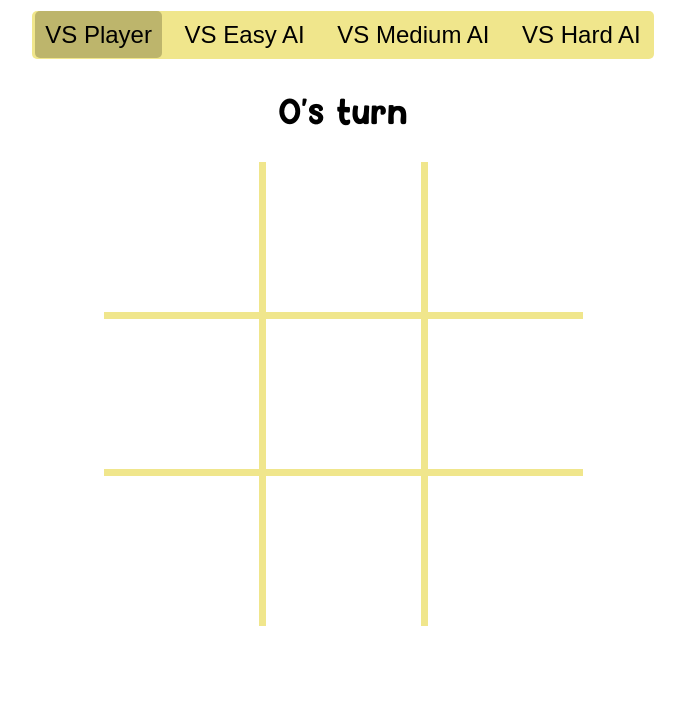
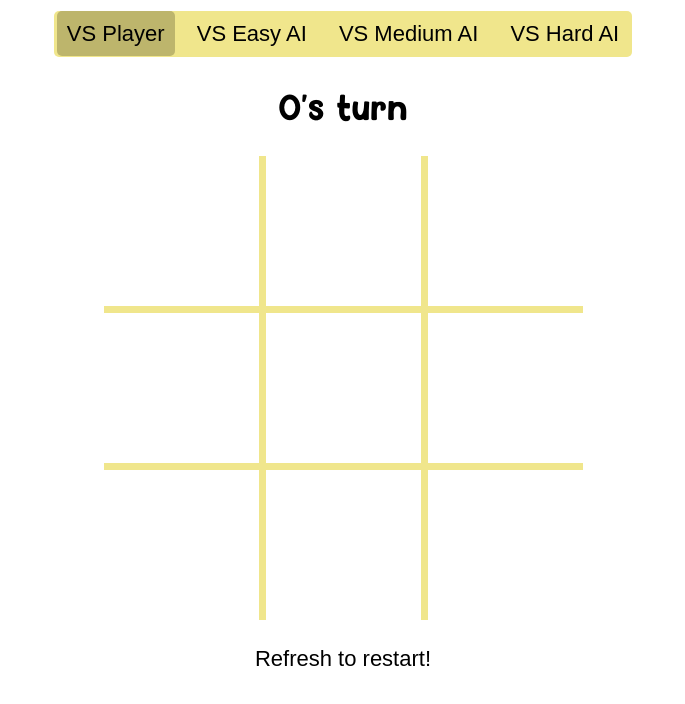
Before and after one commit to EnDiGi/TicTacToe-in-JS, a plain HTML site: page index.html in a window 1280 px wide. Shown: the whole page, without its empty margins (297-982 px from the left). Drawn offline with Linux system fonts and the light colour scheme.

Commit message:
Reduced font-size and added indication to restart

```diff
--- a/index.html
+++ b/index.html
@@ -37,6 +37,10 @@
 		<button class = "button" id = "pos9" onclick = "make_move(8)"> </button>
 	</div>
 
+	<br>
+
+	<label id = "refresh-to-restart">Refresh to restart!</label>
+
 	<script src = "script.js"></script>
 </body>
 </html>
--- a/style.css
+++ b/style.css
@@ -15,7 +15,7 @@
 @media screen and (orientation: landscape){
 
 	body{
-		font-size: 24px
+		font-size: 22px
 	}
 
 	#grid{
@@ -27,18 +27,18 @@
 	}
 }
 
+@font-face {
+    font-family: 'hey comic';
+    src: url('assets/fonts/Hey Comic.otf') format('truetype');
+    font-weight: normal;
+    font-style: normal;
+}
+
 body {
 	font-family: Arial, Helvetica, sans-serif;
 
 	display: flex;
 	flex-direction: column
-}
-
-@font-face {
-    font-family: 'hey comic';
-    src: url('assets/fonts/Hey Comic.otf') format('truetype');
-    font-weight: normal;
-    font-style: normal;
 }
 
 button {
@@ -104,3 +104,7 @@ input[type = "radio"]:checked + label{
 	font-family: "hey comic";
 	font-size: 34px;
 }
+
+#refresh-to-restart{
+	margin: auto;
+}
```
